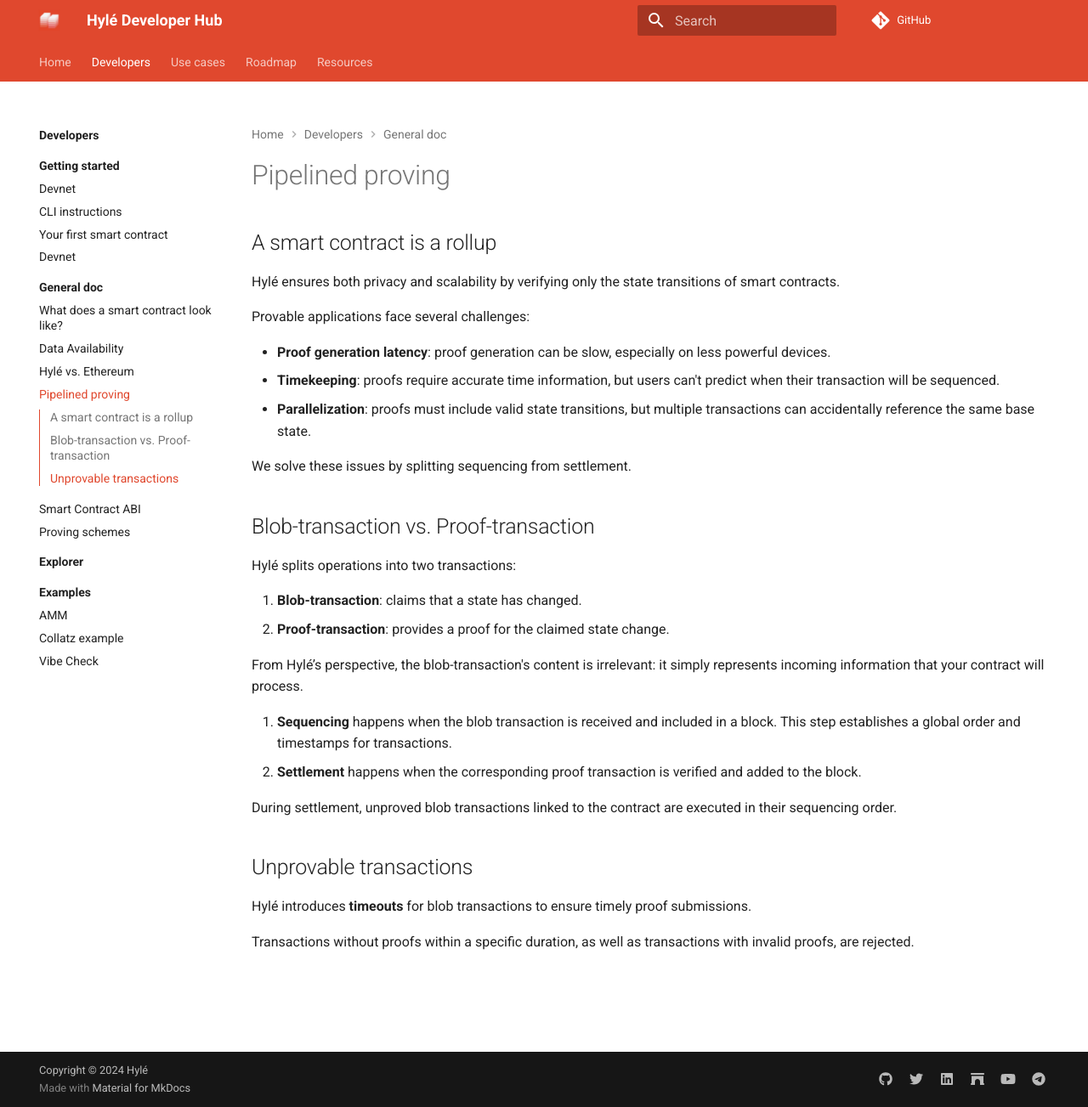
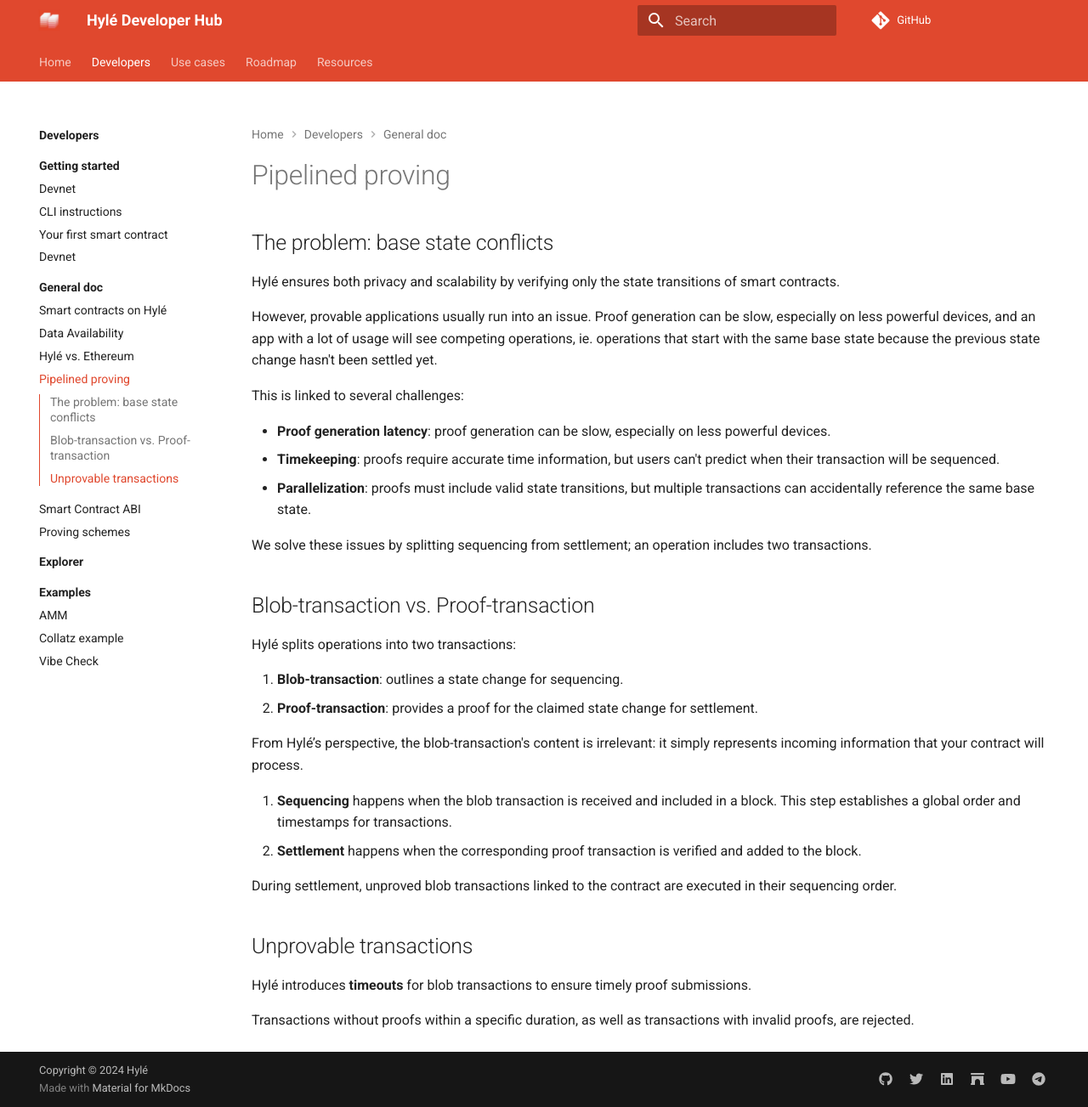
Before and after one commit to Hyle-org/devhub-hyle, an MkDocs documentation site: the page built from docs/developers/general-doc/pipelined-proving.md, in a window 1280 px wide and 1303 px high. Shown: the whole window at 85% size. Built offline with MkDocs 1.6.1 and Material for MkDocs 9.7.7, drawn with Linux system fonts in a browser that asks for light colours; comment, search, counter and statistics services are not loaded.

Commit message:
feedback from Max

```diff
--- a/docs/developers/general-doc/anatomy-smart-contracts.md
+++ b/docs/developers/general-doc/anatomy-smart-contracts.md
@@ -1,4 +1,4 @@
-# What does a smart contract look like?
+# Smart contracts on Hylé
 
 Hylé is a fully programmable blockchain that optimizes data storage by keeping only the essential information needed to validate smart contract proofs. This design ensures that Hylé smart contracts are lightweight and efficient.
 
@@ -8,6 +8,13 @@
 - **Verifier**: the proof system (e.g. "risc0" or "gnark-groth16-te-BN254")
 - **Program ID**: the unique identifier for your program in that proof system
 - **State digest**: current state commitment of the contract
+
+Depending on the type of zk-proof circuits you use, there are some superficial differences, but the overall idea is that all inputs are known at proof generation time.
+
+This page uses the Rust structures to demonstrate, but you can use the following repos for other languages:
+
+- Rust example: https://github.com/Hyle-org/collatz-conjecture
+- Gnark / Groth16 example (outdated): https://github.com/Hyle-org/groth16-example
 
 ## Name
 
--- a/docs/developers/general-doc/pipelined-proving.md
+++ b/docs/developers/general-doc/pipelined-proving.md
@@ -1,23 +1,25 @@
 # Pipelined proving
 
-## A smart contract is a rollup
+## The problem: base state conflicts
 
 Hylé ensures both privacy and scalability by verifying only the state transitions of smart contracts.
 
-Provable applications face several challenges:
+However, provable applications usually run into an issue. Proof generation can be slow, especially on less powerful devices, and an app with a lot of usage will see competing operations, ie. operations that start with the same base state because the previous state change hasn't been settled yet.
+
+This is linked to several challenges:
 
 - **Proof generation latency**: proof generation can be slow, especially on less powerful devices.
 - **Timekeeping**: proofs require accurate time information, but users can't predict when their transaction will be sequenced.
 - **Parallelization**: proofs must include valid state transitions, but multiple transactions can accidentally reference the same base state.
 
-We solve these issues by splitting sequencing from settlement.
+We solve these issues by splitting sequencing from settlement; an operation includes two transactions.
 
 ## Blob-transaction vs. Proof-transaction
 
 Hylé splits operations into two transactions:
 
-1. **Blob-transaction**: claims that a state has changed.
-2. **Proof-transaction**: provides a proof for the claimed state change.
+1. **Blob-transaction**: outlines a state change for sequencing.
+2. **Proof-transaction**: provides a proof for the claimed state change for settlement.
 
 From Hylé’s perspective, the blob-transaction's content is irrelevant: it simply represents incoming information that your contract will process.
 
```
